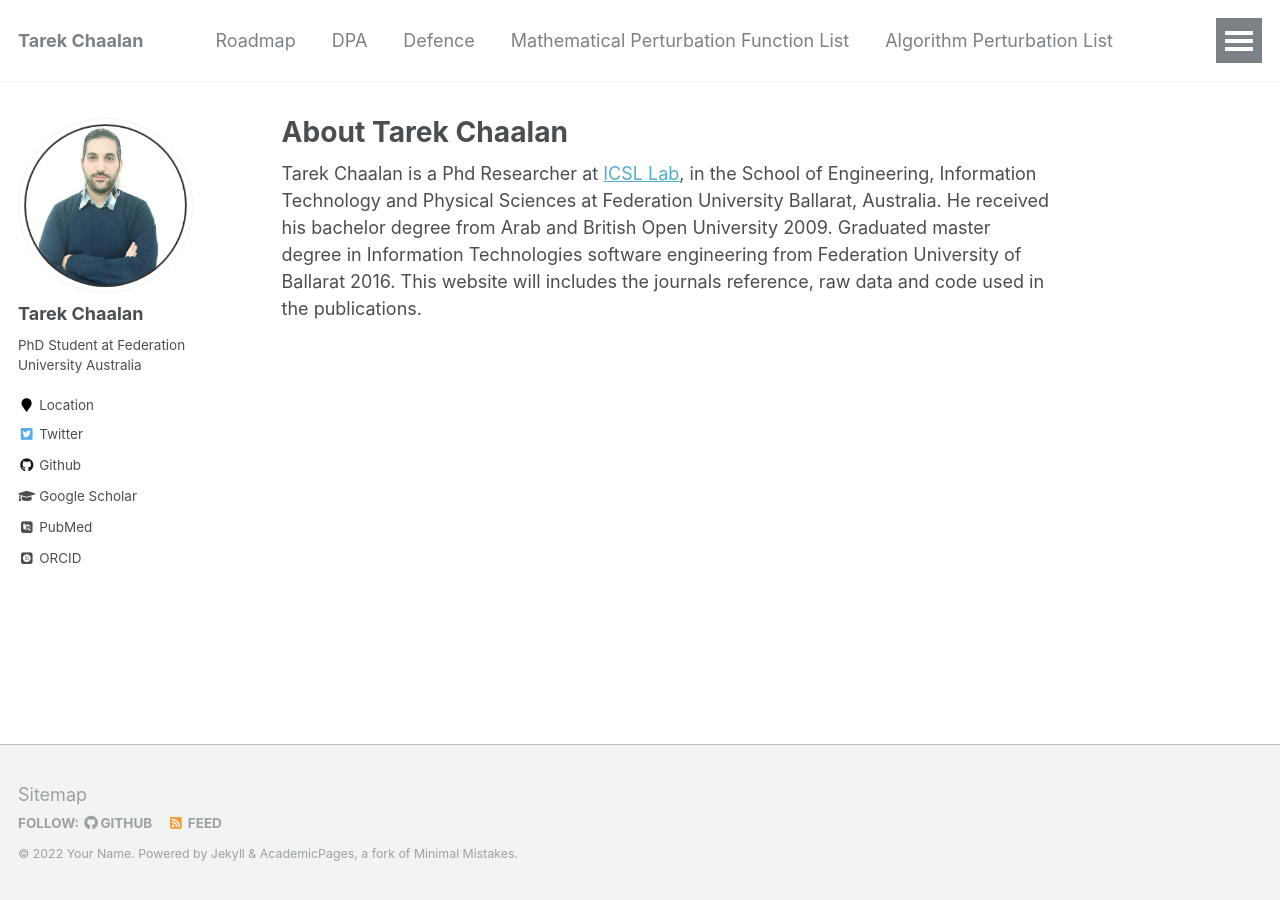
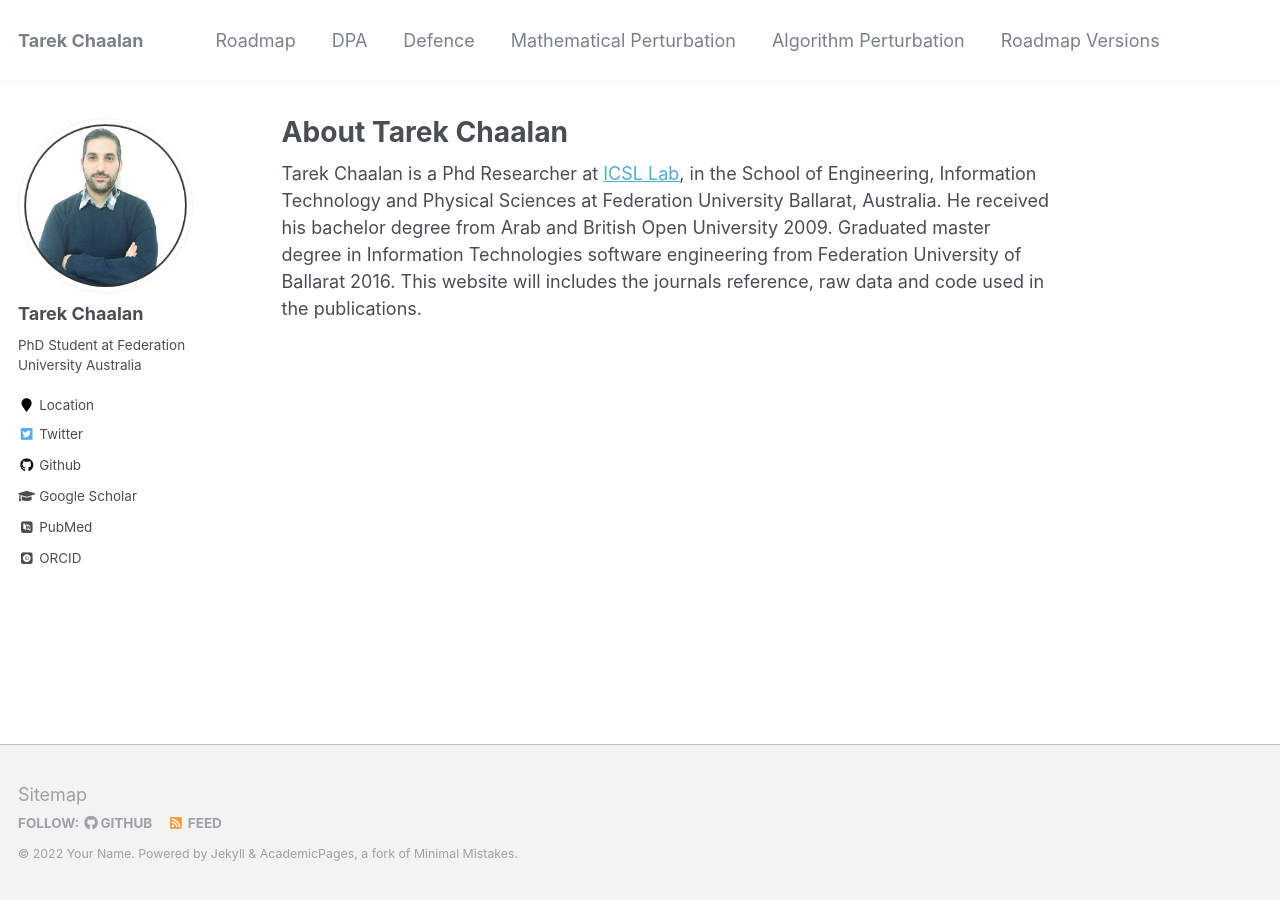
Before and after one commit to phoenixml/roadmap.github.io, a Jekyll site: the page built from _pages/about.md, in a window 1280 px wide. Built offline with Jekyll 4.4.1, drawn with Linux system fonts in a browser that asks for light colours; some web fonts are replaced.

Commit message:
Signed-off-by: Tarek <14360476+tee2015@users.noreply.github.com>

```diff
--- a/_data/navigation.yml
+++ b/_data/navigation.yml
@@ -9,10 +9,10 @@ main:
   - title: "Defence"
     url: /cv/
 
-  - title: "Mathematical Perturbation Function List"
+  - title: "Mathematical Perturbation"
     url: /portfolio/
 
-  - title: "Algorithm Perturbation List"
+  - title: "Algorithm Perturbation"
     url: /year-archive/
 
   - title: "Roadmap Versions"
```
